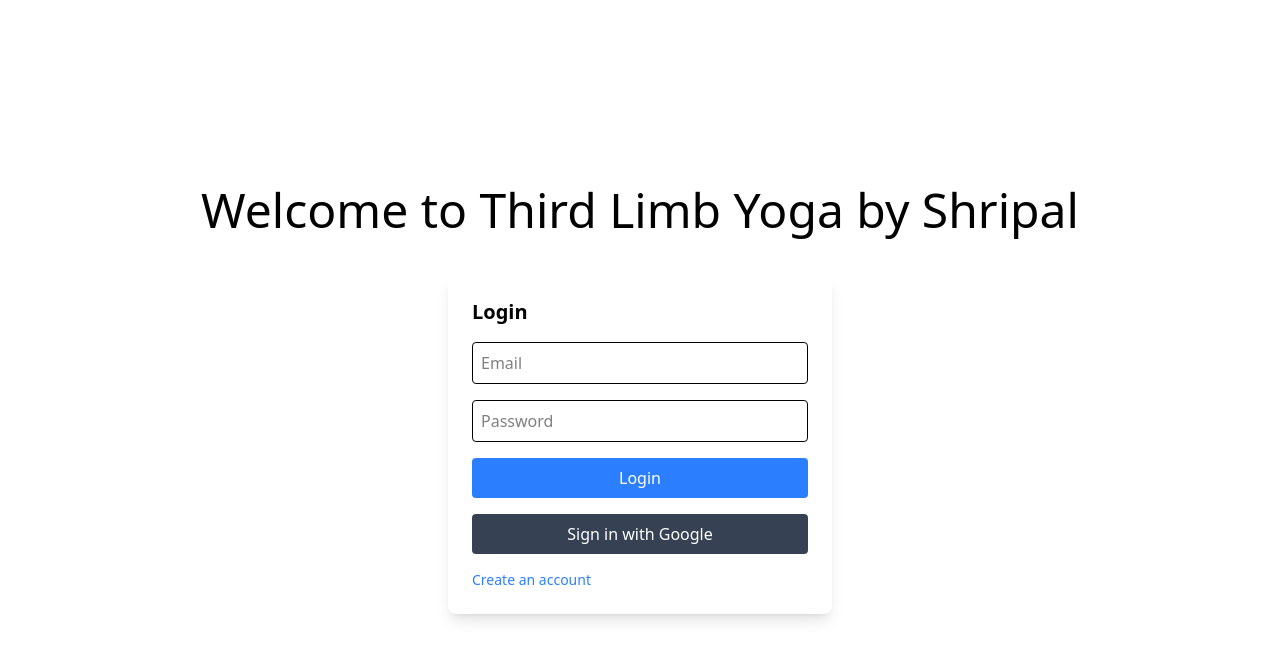
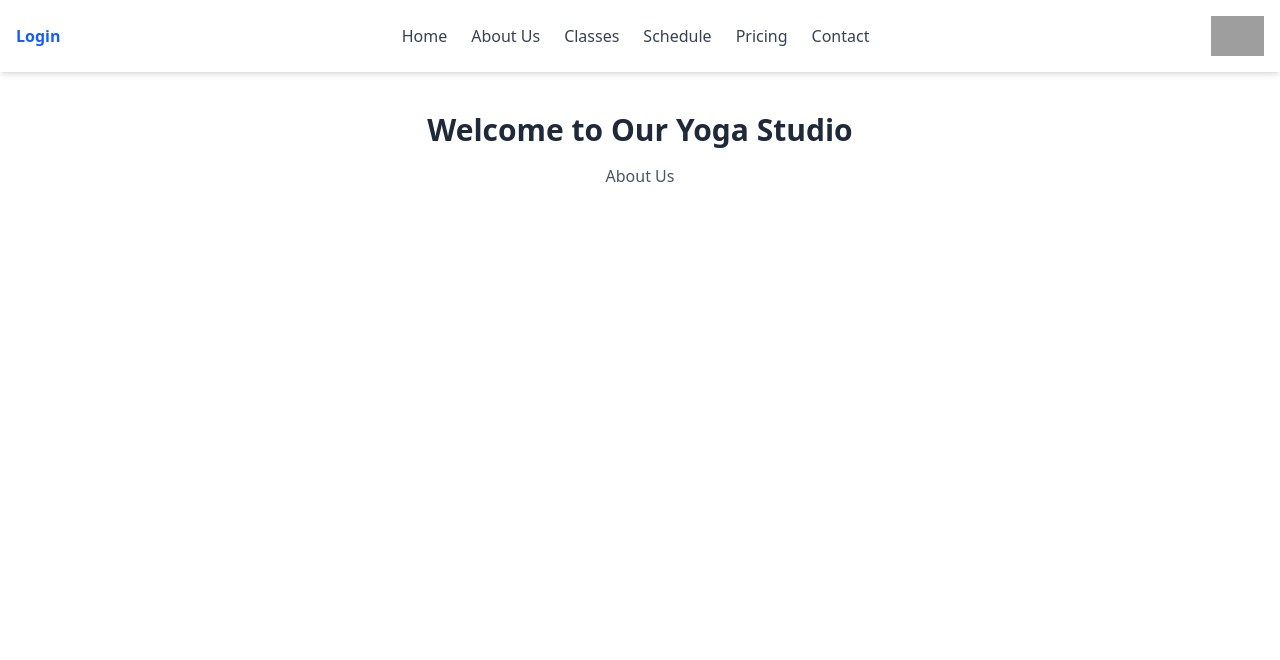
Before and after one commit to shripalp/ai-yoga-frontend, a React (Vite) app: page /about in a window 1280 px wide. Shown: the top 660 px of the page. Built offline with nearby package versions, Linux system fonts and the light colour scheme; no server answers; grey boxes are pictures that could not be loaded.

Commit message:
pages and Navbar addded

```diff
--- a/package.json
+++ b/package.json
@@ -15,6 +15,7 @@
     "jspdf": "^3.0.0",
     "react": "^19.0.0",
     "react-dom": "^19.0.0",
+    "react-firebase-hooks": "^5.1.1",
     "react-router-dom": "^7.2.0",
     "tailwindcss": "^4.0.9"
   },
--- a/src/App.jsx
+++ b/src/App.jsx
@@ -1,19 +1,34 @@
 import { BrowserRouter as Router, Routes, Route } from "react-router-dom";
+import Navbar from "./components/Navbar";
+import Home from "./pages/Home";
+import About from "./pages/About";
+import Classes from "./pages/Classes";
+import Schedule from "./pages/Schedule";
+import Pricing from "./pages/Pricing";
+import Contact from "./pages/Contact";
+import Dashboard from "./pages/Dashboard";
 import Login from "./pages/Login";
-import Dashboard from "./pages/Dashboard";
-import Preferences from "./pages/Preferences";
+import { auth } from "./firebase";
+import { useAuthState } from "react-firebase-hooks/auth";
 
-function App() {
+const App = () => {
+    const [user] = useAuthState(auth);
+
     return (
         <Router>
+            <Navbar />
             <Routes>
+                <Route path="/" element={<Home />} />
+                <Route path="/about" element={<About />} />
+                <Route path="/classes" element={<Classes />} />
+                <Route path="/schedule" element={<Schedule />} />
+                <Route path="/pricing" element={<Pricing />} />
+                <Route path="/contact" element={<Contact />} />
                 <Route path="/login" element={<Login />} />
-        <Route path="/dashboard" element={<Dashboard />} />
-        <Route path="/preferences" element={<Preferences />} />
-        <Route path="*" element={<Login />} />
+                {user && <Route path="/dashboard" element={<Dashboard />} />}
             </Routes>
         </Router>
     );
-}
+};
 
 export default App;
--- /dev/null
+++ b/src/components/Navbar.jsx
@@ -0,0 +1,43 @@
+import { Link } from "react-router-dom";
+import { auth } from "../firebase";
+import { useAuthState } from "react-firebase-hooks/auth";
+
+const Navbar = () => {
+    const [user] = useAuthState(auth);
+
+    return (
+        <nav className="bg-white shadow-md p-4">
+            <div className="container mx-auto flex justify-between items-center">
+                {/* Left Side: Login Button */}
+                <div>
+                    {user ? (
+                        <Link to="/dashboard" className="text-blue-600 font-semibold hover:underline">
+                            Dashboard
+                        </Link>
+                    ) : (
+                        <Link to="/login" className="text-blue-600 font-semibold hover:underline">
+                            Login
+                        </Link>
+                    )}
+                </div>
+
+                {/* Center: Navigation Links */}
+                <ul className="hidden md:flex space-x-6">
+                    <li><Link to="/" className="text-gray-700 hover:text-blue-600">Home</Link></li>
+                    <li><Link to="/about" className="text-gray-700 hover:text-blue-600">About Us</Link></li>
+                    <li><Link to="/classes" className="text-gray-700 hover:text-blue-600">Classes</Link></li>
+                    <li><Link to="/schedule" className="text-gray-700 hover:text-blue-600">Schedule</Link></li>
+                    <li><Link to="/pricing" className="text-gray-700 hover:text-blue-600">Pricing</Link></li>
+                    <li><Link to="/contact" className="text-gray-700 hover:text-blue-600">Contact</Link></li>
+                </ul>
+
+                {/* Right Side: Logo */}
+                <div>
+                    <img src="/logo.png" alt="Yoga Logo" className="h-10" />
+                </div>
+            </div>
+        </nav>
+    );
+};
+
+export default Navbar;
--- /dev/null
+++ b/src/pages/About.jsx
@@ -0,0 +1,10 @@
+const About = () => {
+    return (
+        <div className="container mx-auto text-center p-10">
+            <h1 className="text-3xl font-bold text-gray-800">Welcome to Our Yoga Studio</h1>
+            <p className="text-gray-600 mt-4">About Us</p>
+        </div>
+    );
+};
+
+export default About;
--- /dev/null
+++ b/src/pages/Classes.jsx
@@ -0,0 +1,10 @@
+const Classes = () => {
+    return (
+        <div className="container mx-auto text-center p-10">
+            <h1 className="text-3xl font-bold text-gray-800">Welcome to Our Yoga Studio</h1>
+            <p className="text-gray-600 mt-4">Classes</p>
+        </div>
+    );
+};
+
+export default Classes;
--- /dev/null
+++ b/src/pages/Contact.jsx
@@ -0,0 +1,10 @@
+const Contact = () => {
+    return (
+        <div className="container mx-auto text-center p-10">
+            <h1 className="text-3xl font-bold text-gray-800">Welcome to Our Yoga Studio</h1>
+            <p className="text-gray-600 mt-4">Contact</p>
+        </div>
+    );
+};
+
+export default Contact;
--- a/src/pages/Dashboard.jsx
+++ b/src/pages/Dashboard.jsx
@@ -148,7 +148,7 @@ const downloadPDF = (title, content) => {
     const textLines = doc.splitTextToSize(content, maxWidth);
     let y = marginTop + 10;
 
-    textLines.forEach((line, index) => {
+    textLines.forEach((line) => {
         if (y + lineHeight > maxHeight) {
             doc.addPage(); // Add new page when content exceeds page height
             y = marginTop;
--- /dev/null
+++ b/src/pages/Home.jsx
@@ -0,0 +1,10 @@
+const Home = () => {
+    return (
+        <div className="container mx-auto text-center p-10">
+            <h1 className="text-3xl font-bold text-gray-800">Welcome to Our Yoga Studio</h1>
+            <p className="text-gray-600 mt-4">Discover balance, strength, and flexibility with our guided yoga classes.</p>
+        </div>
+    );
+};
+
+export default Home;
--- /dev/null
+++ b/src/pages/Pricing.jsx
@@ -0,0 +1,10 @@
+const Pricing = () => {
+    return (
+        <div className="container mx-auto text-center p-10">
+            <h1 className="text-3xl font-bold text-gray-800">Welcome to Our Yoga Studio</h1>
+            <p className="text-gray-600 mt-4">Pricing</p>
+        </div>
+    );
+};
+
+export default Pricing;
--- /dev/null
+++ b/src/pages/Schedule.jsx
@@ -0,0 +1,10 @@
+const Schedule = () => {
+    return (
+        <div className="container mx-auto text-center p-10">
+            <h1 className="text-3xl font-bold text-gray-800">Welcome to Our Yoga Studio</h1>
+            <p className="text-gray-600 mt-4">Schedule</p>
+        </div>
+    );
+};
+
+export default Schedule;
```
Also changed, not shown: 1 other file (tests, documents, lock files or other folders). Lines whose indentation alone changed are shown as unchanged.
